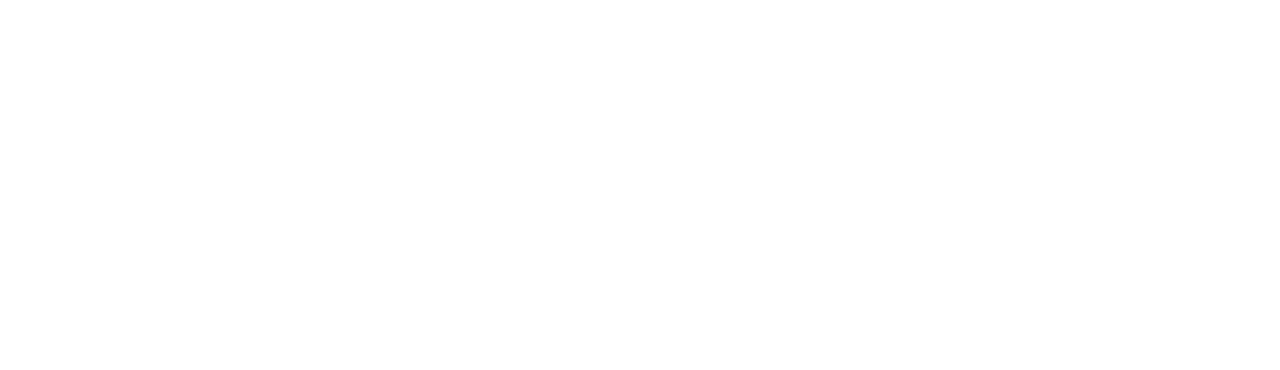
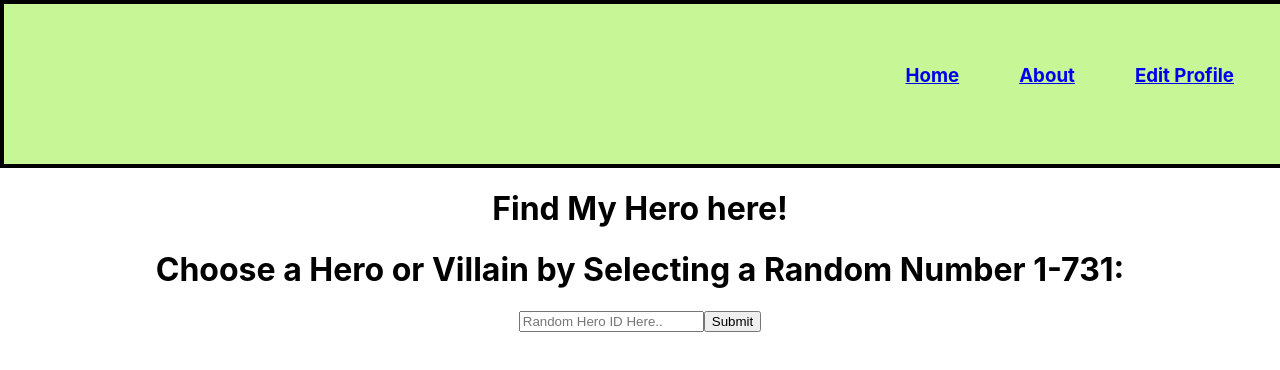
Before and after one commit to jbird33/finalProject-frontend, a React (Create React App) app in the folder superheroes-r-us/: page /findhero in a window 1280 px wide. Shown: the top 370 px of the page. Built offline with nearby package versions, Linux system fonts and the light colour scheme.

Commit message:
Further work on the Hero API

```diff
--- a/superheroes-r-us/src/App.js
+++ b/superheroes-r-us/src/App.js
@@ -22,7 +22,7 @@
 
       <Route path="/profile/:id" render={(props) => <Profile {...props}/> } />
 
-      <Route path="/findhero/:id" exact render={(props) => <FindHero {...props} /> } />
+      <Route path="/findhero" exact render={(props) => <FindHero {...props} /> } />
 
     </div>
   );
--- a/superheroes-r-us/src/components/FindHero.js
+++ b/superheroes-r-us/src/components/FindHero.js
@@ -1,6 +1,8 @@
 import React, { Component } from "react";
 import axios from "axios";
 import { Link, Route } from "react-router-dom";
+import UserInput from "./UserInput";
+import HeroCard from "./HeroCard";
 
 // My Access token: token: 10225883973708729
 
@@ -8,7 +10,9 @@
     constructor(props) {
         super(props);
         this.state = {
-            heroData: {}
+            heroData: {},
+            heroId: '',
+            ready: false
 
 
 
@@ -17,21 +21,37 @@
 
     // Connecting to API here -------------------------------------------------
 
-    fetchData = (InputValue) => {
-        axios.get("https://cors-anywhere.herokuapp.com/https://superheroapi.com/api/10225883973708729/620")
+    fetchData = (inputValue) => {
+        axios.get(`https://cors-anywhere.herokuapp.com/https://superheroapi.com/api/10225883973708729/${inputValue}`)
             .then(response => {
                 console.log(response)
                 //   const heroData = response.data
                 //   console.log(heroData)
 
                 this.setState({
-                    heroData: response.data
+                    heroData: response.data,
+                    ready: true
                 })
             })
     }
 
-    componentDidMount = () => {
-        this.fetchData()
+    // componentDidMount = () => {
+    //     this.fetchData("620")
+    // }
+
+    // handleChange() below ---------------------------------------------------
+
+    handleChange = (event) => {
+        this.setState({
+            heroId: event.target.value
+        })
+    }
+
+    // handleSubmit() below ---------------------------------------------------
+
+    handleSubmit = (event) => {
+        event.preventDefault()
+        this.fetchData(this.state.heroId)
     }
 
     // ------------------------------------------------------------------------
@@ -50,6 +70,7 @@
 
     render() {
         console.log(this.state.heroData)
+        console.log(this.state.heroId)
         return (
             <div>
 
@@ -64,6 +85,26 @@
 
                 <h1>Find My Hero here!</h1>
 
+                {/* <UserInput
+                    heroId={this.state.heroId}
+                    handleChange={this.handleChange}
+                    handleSubmit={this.handleSubmit}
+                /> */}
+
+
+                {this.state.ready ? <HeroCard
+                    heroData={this.state.heroData}
+                />
+                    :
+                    // <div>Please Enter Your Zip Code</div>}
+
+                     <UserInput
+                        heroId={this.state.heroId}
+                        handleChange={this.handleChange}
+                        handleSubmit={this.handleSubmit}
+                    />
+                }
+
 
             </div>
         )
--- /dev/null
+++ b/superheroes-r-us/src/components/HeroCard.js
@@ -0,0 +1,16 @@
+import React from "react";
+
+function HeroCard (props) {
+    return (
+        <div className="herocard">
+
+            <h1>Let's Display Your Hero's PowerStats!</h1>
+
+            <img src={props.heroData.image.url} alt="hero pic here" />
+
+        </div>
+    )
+}
+
+
+export default HeroCard
--- a/superheroes-r-us/src/components/Profile.js
+++ b/superheroes-r-us/src/components/Profile.js
@@ -76,7 +76,7 @@
                     <div className="navigation">
                         <Link to="/"><h3>Home</h3></Link>
                         <Link to="/about"><h3>About</h3></Link>
-                        <Link to="/findhero/:id"><h3>Find a Hero</h3></Link>
+                        <Link to="/findhero"><h3>Find a Hero</h3></Link>
 
                     </div>
                 </div>
@@ -94,7 +94,7 @@
 
                     </form>
 
-                    <Link to="/findhero/:id"><h3>Find A Hero</h3></Link>
+                    <Link to="/findhero"><h3>Find A Hero</h3></Link>
 
                     <div className="profile-edit">
 
--- /dev/null
+++ b/superheroes-r-us/src/components/UserInput.js
@@ -0,0 +1,28 @@
+import React from "react";
+
+function UserInput (props) {
+
+    return (
+        <div className="userimput">
+
+            <h1>Choose a Hero or Villain by Selecting a Random Number 1-731:</h1>
+
+            <form onSubmit={props.handleSubmit}>
+                <input type="text"
+                    name="heroId"
+                    placeholder="Random Hero ID Here.."
+                    value={props.heroId}
+                    onChange={props.handleChange} />
+
+                <input type="submit"
+                    value="Submit" />
+            </form>
+
+
+
+
+        </div>
+    )
+}
+
+export default UserInput
```
